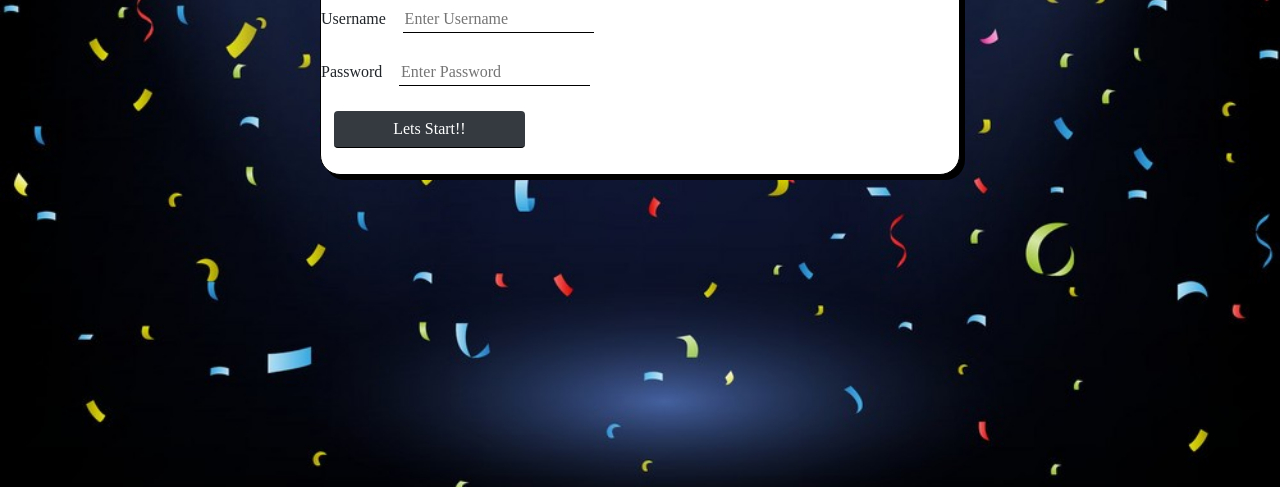
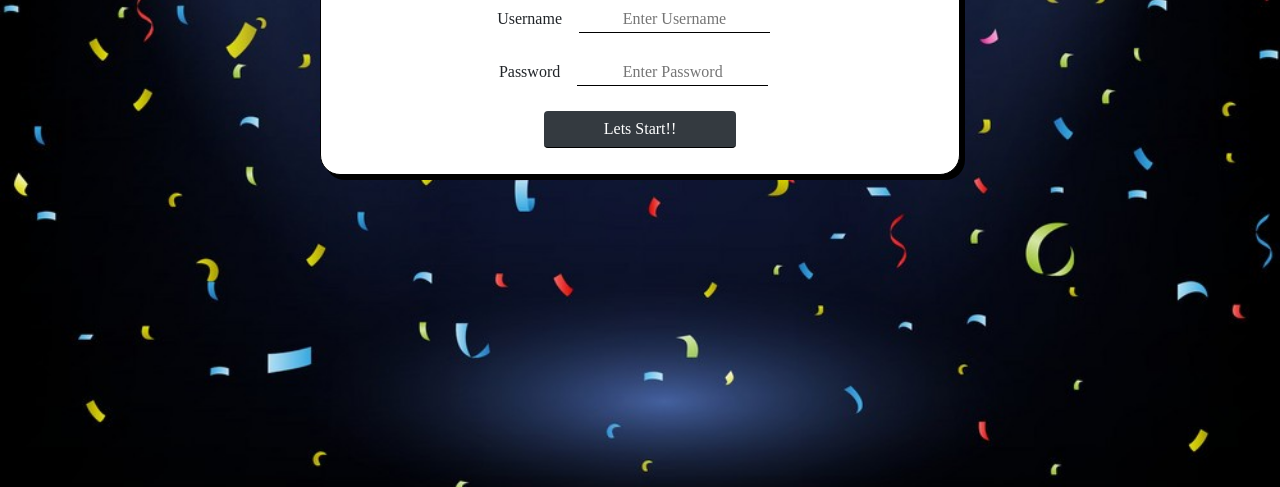
Before and after one commit to Srush-Ray/puzzleS, a plain HTML site: page index.html in a window 1280 px wide. Shown: the part 313-800 px from the top of the page. Drawn offline with nearby package versions, Linux system fonts and the light colour scheme.

Commit message:
all css done

```diff
--- a/index.html
+++ b/index.html
@@ -38,7 +38,7 @@
             <img src="logopic.png" class="imglogo" alt="LOGO" width="200">
         </div>
 
-        <div class="login">
+        <div class="login1">
             <h1>Sign-in</h1>
             <form action="puzzle1.html" name="login"
                 onsubmit="return validations()">
--- a/style.css
+++ b/style.css
@@ -5,7 +5,19 @@ body {
   background-size: cover;
   background-attachment: fixed;
 }
-
+.login1 {
+  background-color: white;
+  margin: auto;
+  width: 50%;
+  margin-top: 1%;
+  border: solid 1px black;
+  border-radius: 20px;
+  box-shadow: 5px 5px black;
+  padding-bottom: 1%;
+  padding-top: 2%;
+  text-align: center;
+  font-family: "Times New Roman", Times, serif;
+}
 .login {
   background-color: white;
   margin: auto;
@@ -18,6 +30,10 @@ body {
   padding-top: 2%;
   font-family: "Times New Roman", Times, serif;
 }
+.opt {
+  margin-left: 20%;
+}
+.login h1,
 .login h2,
 .login h3 {
   text-align: center;
@@ -61,10 +77,11 @@ body {
   font-size: 25px;
   font-weight: bold;
 }
-.login input {
+.login1 input {
   margin: 2%;
   width: 30%;
   border: none;
+  text-align: center;
   border-bottom: 1px solid black;
 }
 
```
Also changed, not shown: puzzle1.html (+4 -1 lines), puzzle2.html (+3 -0 lines), puzzle3.html (+2 -0 lines), puzzle4.html (+2 -0 lines), puzzle5.html (+2 -0 lines), puzzle6.html (+6 -2 lines).
